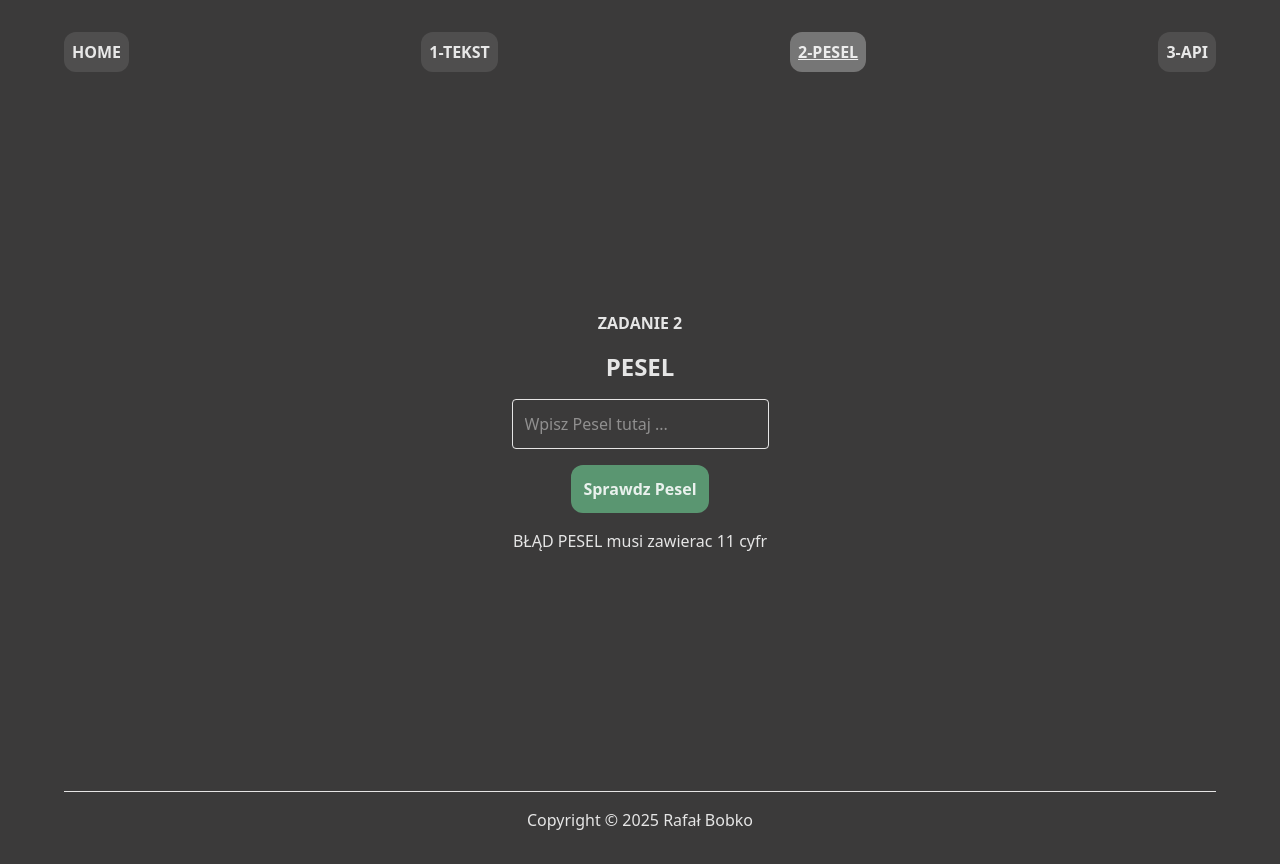
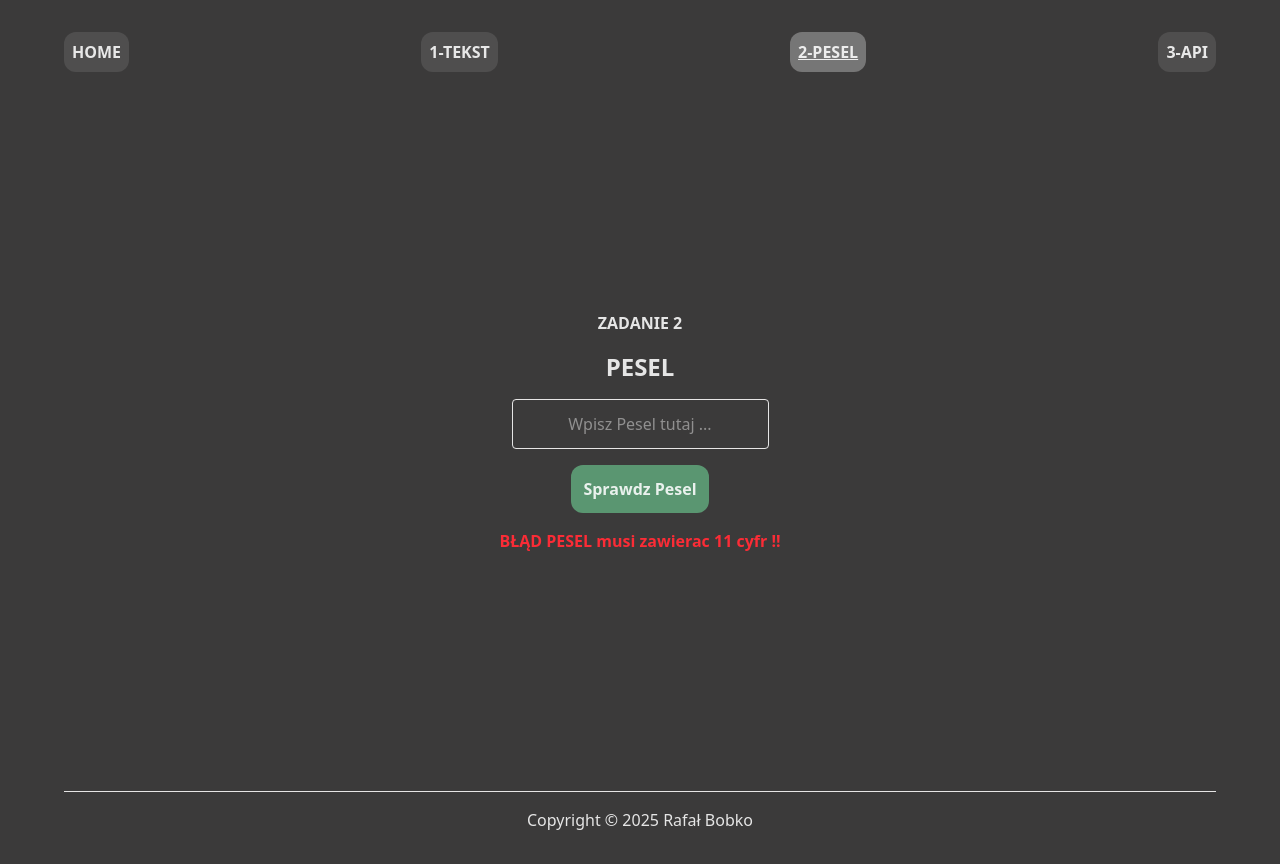
Before and after one commit to sabaudianin/Tablica-Validacja-Api, a React (Vite) app: page /pesel in a window 1280 px wide. Both pictures are taken after a click on the button "Sprawdz Pesel". Built offline with nearby package versions, Linux system fonts and the light colour scheme.

Commit message:
separate logic to lib & hook

```diff
--- /dev/null
+++ b/src/hooks/useCheckPesel.ts
@@ -0,0 +1,27 @@
+import React, { useState } from "react";
+import { validatePesel } from "../lib/validatePesel/validatePesel";
+
+export const useCheckPesel = () => {
+  const [pesel, setPesel] = useState("");
+  const [result, setResult] = useState<{
+    valid: boolean;
+    error?: string;
+    birth?: string;
+    sex?: string;
+  } | null>(null);
+
+  const handleCheck = () => {
+    const res = validatePesel(pesel);
+    if (res.valid) {
+      setResult({ valid: true, birth: res.iso, sex: res.sex });
+    } else {
+      setResult({ valid: false, error: res.error });
+    }
+  };
+  return {
+    setPesel,
+    pesel,
+    result,
+    handleCheck,
+  };
+};
--- /dev/null
+++ b/src/lib/validatePesel/validatePesel.ts
@@ -0,0 +1,105 @@
+import type { PeselType } from "../../types/types";
+
+const WEIGHTS = [1, 3, 7, 9, 1, 3, 7, 9, 1, 3];
+
+const computeControlDigits = (digits: number[]): number => {
+  const sum = digits.reduce((acc, v, i) => acc + v * WEIGHTS[i], 0);
+  return (10 - (sum % 10)) % 10;
+};
+
+//zakodowujesz stulecie
+export const parseBirthDate = (
+  yy: number,
+  mm: number,
+  dd: number
+): Date | null => {
+  let month = mm;
+  let century: number;
+
+  if (mm >= 1 && mm <= 12) {
+    century = 1900;
+  } else if (mm >= 21 && mm <= 32) {
+    century = 2000;
+    month = mm - 20;
+  } else if (mm >= 41 && mm <= 52) {
+    century = 2100;
+    month = mm - 40;
+  } else if (mm >= 61 && mm <= 72) {
+    century = 2200;
+    month = mm - 60;
+  } else if (mm >= 81 && mm <= 92) {
+    century = 1800;
+    month = mm - 80;
+  } else {
+    return null;
+  }
+
+  const year = century + yy;
+  // date w local timezone
+  const createDate = new Date(year, month - 1, dd);
+  //new Date(y, m, d)  koryguje wartosci poza zakresem zamiast rzucic blad, new Date(2025, 1, 30) (czyli 30 lutego) automatycznie przerobi na 2 marca 2025.
+  if (
+    createDate.getFullYear() !== year ||
+    createDate.getMonth() !== month - 1 ||
+    createDate.getDate() !== dd
+  ) {
+    return null;
+  }
+  return createDate;
+};
+
+const yyyymmdd = (date: Date) => {
+  const y = date.getFullYear();
+  //dopelniasz do dwoch cyfr 02, 05
+  const d = String(date.getDate()).padStart(2, "0");
+  const m = String(date.getMonth() + 1).padStart(2, "0");
+  return Number(`${y}${m}${d}`);
+};
+
+export const validatePesel = (pesel: string): PeselType => {
+  if (typeof pesel !== "string")
+    return { valid: false, error: "PESEL Musi byc stringiem" };
+  const trimed = pesel.trim();
+  if (!/^\d{11}$/.test(trimed))
+    return { valid: false, error: "PESEL musi zawierac 11 cyfr" };
+
+  const digits = trimed.split("").map((d) => Number(d));
+  const yy = digits[0] * 10 + digits[1];
+  const mm = digits[2] * 10 + digits[3];
+  const dd = digits[4] * 10 + digits[5];
+
+  const birthDate = parseBirthDate(yy, mm, dd);
+  if (!birthDate)
+    return { valid: false, error: "Nieprawidłowa data urodzenia" };
+
+  //waga sumy kontrolnej
+  const sumControl = computeControlDigits(digits.slice(0, 10));
+  if (sumControl !== digits[10])
+    return { valid: false, error: "Nieprawidłowa suma kontrolna" };
+
+  //unikamy peseli z przyszlosci
+  const today = new Date();
+  today.setHours(0, 0, 0, 0);
+  const birthNum = yyyymmdd(birthDate);
+  const todayNum = yyyymmdd(today);
+  const minAllowedNum = 18000101;
+  if (birthNum > todayNum)
+    return { valid: false, error: "Data urodzenia z przyszłości??" };
+  if (birthNum < minAllowedNum)
+    return {
+      valid: false,
+      error: "Pesel sprzed 1800 roku niedozwolnony.",
+    };
+
+  const sex = digits[9] % 2 === 1 ? "M" : "F";
+  const iso = `${birthDate.getFullYear()}-${String(
+    birthDate.getMonth() + 1
+  ).padStart(2, "0")}-${String(birthDate.getDate()).padStart(2, "0")}`;
+
+  return {
+    valid: true,
+    birthDate,
+    iso,
+    sex,
+  };
+};
--- a/src/pages/peselTask/PeselTask.tsx
+++ b/src/pages/peselTask/PeselTask.tsx
@@ -1,133 +1,8 @@
-import React, { useState } from "react";
-
-type PeselType =
-  | { valid: false; error: string }
-  | {
-      valid: true;
-      raw: string;
-      birthDate: Date;
-      birthDateIso: string;
-      sex: "M" | "F";
-    };
+import React from "react";
+import { useCheckPesel } from "../../hooks/useCheckPesel";
 
 export const PeselTask = () => {
-  const [pesel, setPesel] = useState("");
-  const [result, setResult] = useState<{
-    valid: boolean;
-    error?: string;
-    birth?: string;
-    sex?: string;
-  } | null>(null);
-
-  //waga sumy kontrolnej
-  const WEIGHTS = [1, 3, 7, 9, 1, 3, 7, 9, 1, 3];
-
-  const computeControlDigits = (digits: number[]): number => {
-    const sum = digits.reduce((acc, v, i) => acc + v * WEIGHTS[i], 0);
-    return (10 - (sum % 10)) % 10;
-  };
-
-  //zakodowujesz stulecie
-  const parseBirthDate = (yy: number, mm: number, dd: number): Date | null => {
-    let month = mm;
-    let century;
-
-    if (mm >= 1 && mm <= 12) {
-      century = 1900;
-    } else if (mm >= 21 && mm <= 32) {
-      century = 2000;
-      month = mm - 20;
-    } else if (mm >= 41 && mm <= 52) {
-      century = 2100;
-      month = mm - 40;
-    } else if (mm >= 61 && mm <= 72) {
-      century = 2200;
-      month = mm - 60;
-    } else if (mm >= 81 && mm <= 92) {
-      century = 1800;
-      month = mm - 80;
-    } else {
-      return null;
-    }
-
-    const year = century + yy;
-    // date w local timezone
-    const createDate = new Date(year, month - 1, dd);
-    //new Date(y, m, d)  koryguje wartosci poza zakresem zamiast rzucic blad, new Date(2025, 1, 30) (czyli 30 lutego) automatycznie przerobi na 2 marca 2025.
-    if (
-      createDate.getFullYear() !== year ||
-      createDate.getMonth() !== month - 1 ||
-      createDate.getDate() !== dd
-    ) {
-      return null;
-    }
-    return createDate;
-  };
-
-  const yyyymmdd = (date: Date) => {
-    const y = date.getFullYear();
-    //dopelniasz do dwoch cyfr 02, 05
-    const d = String(date.getDate()).padStart(2, "0");
-    const m = String(date.getMonth() + 1).padStart(2, "0");
-    return Number(`${y}${m}${d}`);
-  };
-
-  const validatePesel = (pesel: string): PeselType => {
-    if (typeof pesel !== "string")
-      return { valid: false, error: "PESEL Musi byc stringiem" };
-    const trimed = pesel.trim();
-    if (!/^\d{11}$/.test(trimed))
-      return { valid: false, error: "PESEL musi zawierac 11 cyfr" };
-
-    const digits = trimed.split("").map((d) => Number(d));
-    const yy = digits[0] * 10 + digits[1];
-    const mm = digits[2] * 10 + digits[3];
-    const dd = digits[4] * 10 + digits[5];
-
-    const birthDate = parseBirthDate(yy, mm, dd);
-    if (!birthDate)
-      return { valid: false, error: "Nieprawidłowa data urodzenia" };
-
-    const sumControl = computeControlDigits(digits.slice(0, 10));
-    if (sumControl !== digits[10])
-      return { valid: false, error: "Nieprawidłowa suma kontrolna" };
-
-    //unikamy peseli z przyszlosci
-    const today = new Date();
-    today.setHours(0, 0, 0, 0);
-    const birthNum = yyyymmdd(birthDate);
-    const todayNum = yyyymmdd(today);
-    const minAllowedNum = 18000101;
-    if (birthNum > todayNum)
-      return { valid: false, error: "Jesteś z przyszłości ??" };
-    if (birthNum < minAllowedNum)
-      return {
-        valid: false,
-        error: "Pesel sprzed 1800 roku niedozwolnony,jestes wampirem?",
-      };
-
-    const sex = digits[9] % 2 === 1 ? "M" : "F";
-    const iso = `${birthDate.getFullYear()}-${String(
-      birthDate.getMonth() + 1
-    ).padStart(2, "0")}-${String(birthDate.getDate()).padStart(2, "0")}`;
-
-    return {
-      valid: true,
-      raw: trimed,
-      birthDate,
-      birthDateIso: iso,
-      sex,
-    };
-  };
-
-  const handleCheck = () => {
-    const res = validatePesel(pesel);
-    if (res.valid) {
-      setResult({ valid: true, birth: res.birthDateIso, sex: res.sex });
-    } else {
-      setResult({ valid: false, error: res.error });
-    }
-  };
+  const { setPesel, pesel, result, handleCheck } = useCheckPesel();
 
   return (
     <div className="w-full flex flex-col items-center justify-center">
@@ -140,7 +15,7 @@ export const PeselTask = () => {
         onChange={(e) =>
           setPesel(e.target.value.replace(/\D/g, "").slice(0, 11))
         }
-        className="border rounded p-3"
+        className="border rounded p-3 text-center"
       />
       <button
         onClick={handleCheck}
@@ -152,13 +27,13 @@ export const PeselTask = () => {
       {result && (
         <div>
           {result.valid ? (
-            <div>
-              <p>PESEL PRAWIDŁOWY</p>
-              <p>DATA URODZENIA {result.birth}</p>
-              <p>PŁEĆ {result.sex}</p>
+            <div className="font-bold space-y-2">
+              <p className="text-green-500">PESEL PRAWIDŁOWY</p>
+              <p>DATA URODZENIA: {result.birth}</p>
+              <p>PŁEĆ: {result.sex}</p>
             </div>
           ) : (
-            <p>BŁĄD {result.error}</p>
+            <p className="font-bold text-red-500">BŁĄD {result.error} !!</p>
           )}
         </div>
       )}
--- /dev/null
+++ b/src/types/types.ts
@@ -0,0 +1,8 @@
+export type PeselType =
+  | { valid: false; error: string }
+  | {
+      valid: true;
+      birthDate: Date;
+      iso: string;
+      sex: "M" | "F";
+    };
```
